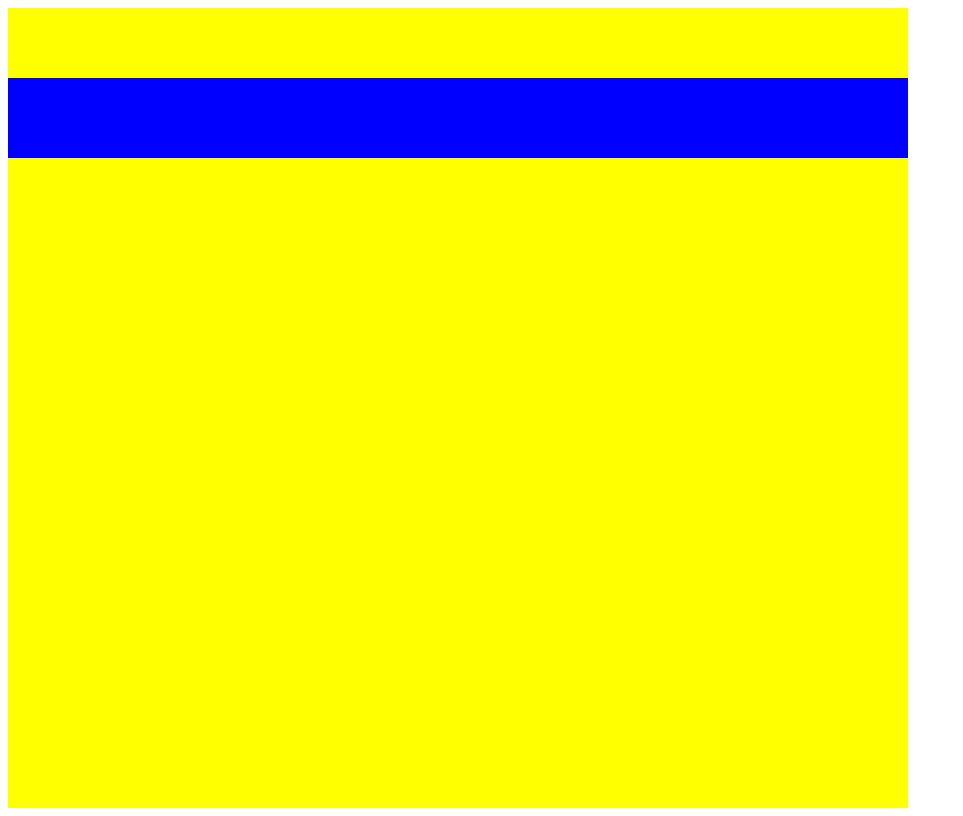
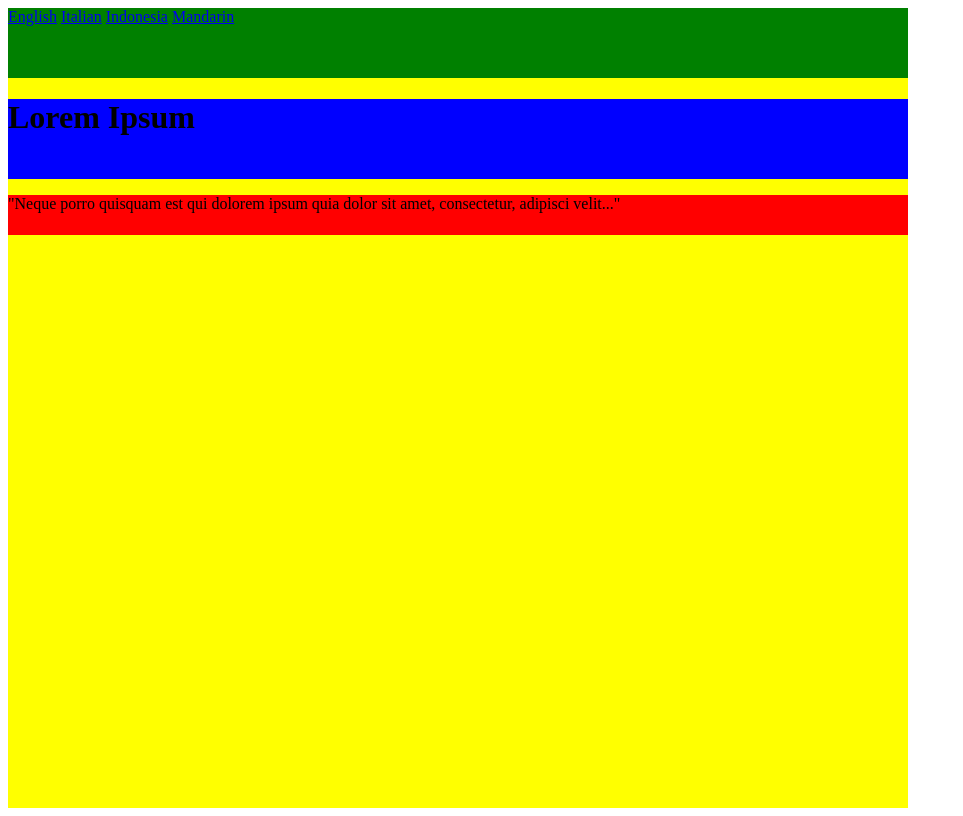
Before and after one commit to hafiyb/day1, a plain HTML site: page div.html in a window 1280 px wide. Shown: the whole page, without its empty margins (0-963 px from the left). Drawn offline with Linux system fonts and the light colour scheme.

Commit message:
added text to div

```diff
--- a/div.html
+++ b/div.html
@@ -14,19 +14,34 @@
 
             div#links{
                 height: 70px;
-                background-color: lightgreen:
+                background-color: green;
             }
 
             div#header{
                 height: 80px;
                 background-color: blue;
             }
+
+            div#subHeader{
+                height: 40px;
+                background-color: red;
+            }
         </style>
     </head>
     <body>
         <div id="container">
-            <div id="links"></div>
-            <div id="header"></div>
+            <div id="links">
+                <a href="#">English</a>
+                <a href="#">Italian</a>
+                <a href="#">Indonesia</a>
+                <a href="#">Mandarin</a>
+            </div>
+            <div id="header">
+                <h1>Lorem Ipsum</h1>
+            </div>
+            <div id="subHeader">
+                <p>"Neque porro quisquam est qui dolorem ipsum quia dolor sit amet, consectetur, adipisci velit..."</p>
+            </div>
         </div>
     </body>
 </html>
```
